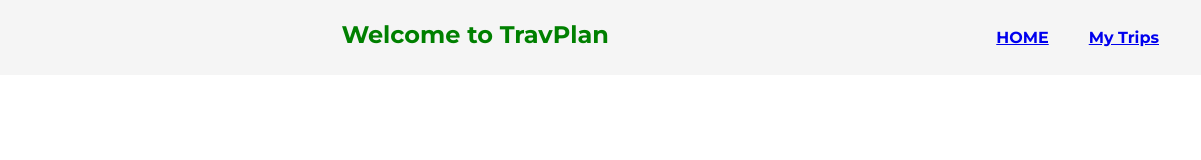
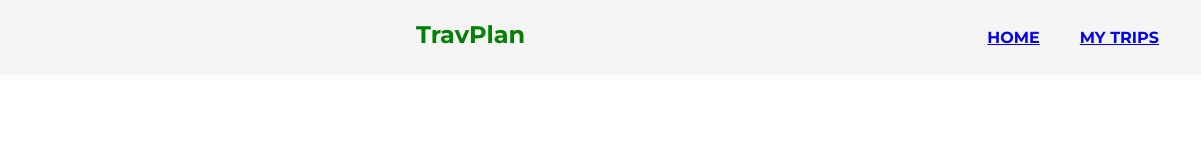
Before and after one commit to sdkdeepa/travPlan-App, a website: page src/client/views/mytrips.html in a window 1280 px wide. Shown: the full height of the page, 79-1280 px from the left. Drawn offline with Linux system fonts and the light colour scheme.

Commit message:
git ignore forgot

```diff
--- a/src/client/views/mytrips.html
+++ b/src/client/views/mytrips.html
@@ -26,11 +26,11 @@
     <div id="main">
         <nav class="navbar">
             <img alt="TravPlan" src="../images/logo-1.png" class="logo" />
-            <h1>Welcome to TravPlan</h1>
+            <h1>TravPlan</h1>
             <ul class="nav-links">
                 <ol class="home"><a href="index.html">HOME</a></ol>
                 <ol class="nav-item">
-                    <a href="mytrips.html" class="nav-my-trips">My Trips</a>
+                    <a href="mytrips.html" class="nav-my-trips">MY TRIPS</a>
                 </ol>
             </ul>
         </nav>
```
Also changed, not shown: 1 other file.
